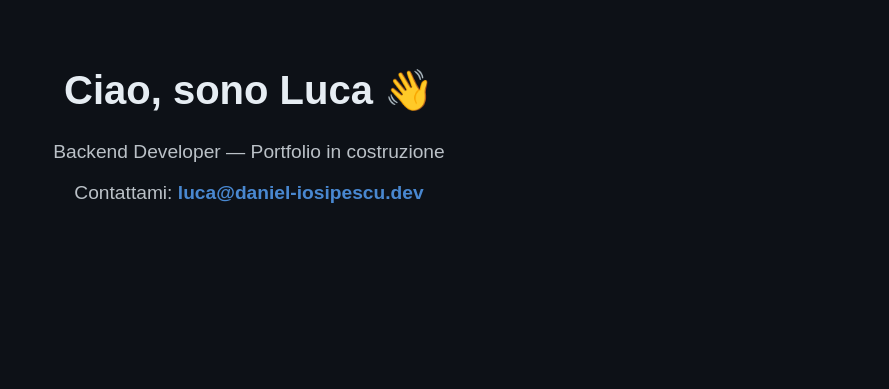
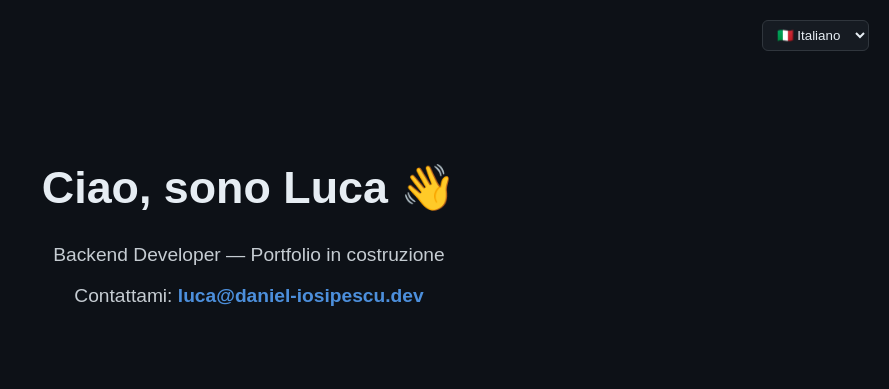
Before and after one commit to 990PlayerGaming/portfolio, a plain HTML site: page index.html in a window 1280 px wide. Shown: the whole page, without its empty margins (391-1280 px from the left). Drawn offline with Linux system fonts and the light colour scheme.

Commit message:
Added little css and js test for languages

```diff
--- /dev/null
+++ b/css/main.css
@@ -0,0 +1,42 @@
+body {
+    font-family: Arial, sans-serif;
+    background: #0d1117;
+    color: #e6edf3;
+    margin: 0;
+    padding: 0;
+}
+
+header {
+    display: flex;
+    justify-content: flex-end;
+    padding: 20px;
+}
+
+select {
+    background: #161b22;
+    color: #e6edf3;
+    border: 1px solid #30363d;
+    padding: 6px 10px;
+    border-radius: 6px;
+    cursor: pointer;
+}
+
+main {
+    text-align: center;
+    padding: 60px 20px;
+}
+
+h1 {
+    font-size: 2.8rem;
+}
+
+p {
+    font-size: 1.2rem;
+    opacity: 0.85;
+}
+
+a {
+    color: #58a6ff;
+    text-decoration: none;
+    font-weight: bold;
+}
--- a/index.html
+++ b/index.html
@@ -4,27 +4,26 @@
     <meta charset="UTF-8">
     <meta name="viewport" content="width=device-width, initial-scale=1.0">
     <title>Luca Daniel Iosipescu</title>
-    <style>
-        body {
-            font-family: Arial, sans-serif;
-            background: #0d1117;
-            color: #e6edf3;
-            margin: 0;
-            padding: 40px;
-            text-align: center;
-        }
-        h1 { font-size: 2.5rem; }
-        p { font-size: 1.2rem; opacity: 0.8; }
-        a {
-            color: #58a6ff;
-            text-decoration: none;
-            font-weight: bold;
-        }
-    </style>
+    <link rel="stylesheet" href="css/main.css">
 </head>
 <body>
-    <h1>Ciao, sono Luca 👋</h1>
-    <p>Backend Developer — Portfolio in costruzione</p>
-    <p>Contattami: <a href="mailto:luca@daniel-iosipescu.dev">luca@daniel-iosipescu.dev</a></p>
+
+    <header>
+        <select id="languageSwitcher">
+            <option value="it">🇮🇹 Italiano</option>
+            <option value="en">🇬🇧 English</option>
+        </select>
+    </header>
+
+    <main>
+        <h1 id="title">Ciao, sono Luca 👋</h1>
+        <p id="subtitle">Backend Developer — Portfolio in costruzione</p>
+        <p id="contact">
+            Contattami:
+            <a href="mailto:luca@daniel-iosipescu.dev">luca@daniel-iosipescu.dev</a>
+        </p>
+    </main>
+
+    <script src="js/script.js"></script>
 </body>
 </html>
--- /dev/null
+++ b/js/script.js
@@ -0,0 +1,21 @@
+const translations = {
+    it: {
+        title: "Ciao, sono Luca 👋",
+        subtitle: "Backend Developer — Portfolio in costruzione",
+        contact: `Contattami: <a href="mailto:luca@daniel-iosipescu.dev">luca@daniel-iosipescu.dev</a>`
+    },
+    en: {
+        title: "Hi, I'm Luca 👋",
+        subtitle: "Backend Developer — Portfolio under construction",
+        contact: `Contact me: <a href="mailto:luca@daniel-iosipescu.dev">luca@daniel-iosipescu.dev</a>`
+    }
+};
+
+const switcher = document.getElementById("languageSwitcher");
+
+switcher.addEventListener("change", () => {
+    const lang = switcher.value;
+    document.getElementById("title").innerHTML = translations[lang].title;
+    document.getElementById("subtitle").innerHTML = translations[lang].subtitle;
+    document.getElementById("contact").innerHTML = translations[lang].contact;
+});
```
